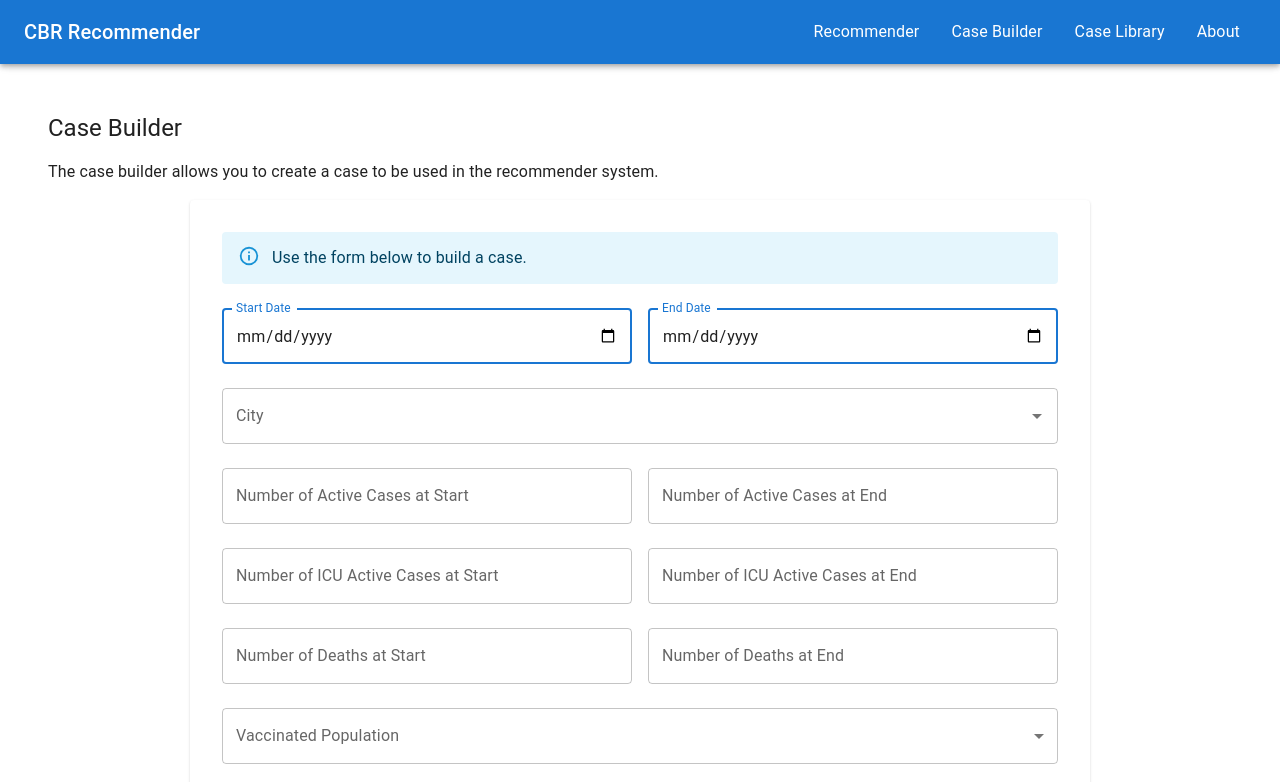
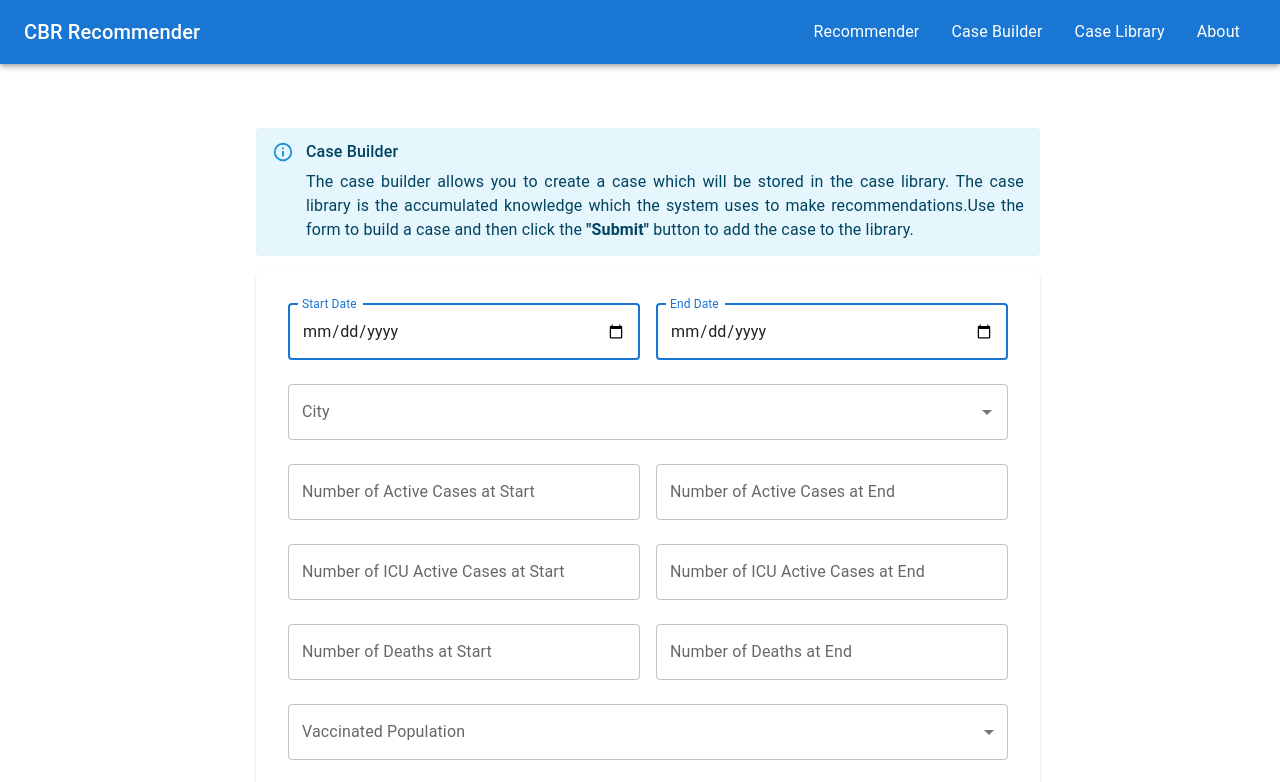
Before and after one commit to shehabshalan/cbr-client, a React (Vite) app: page /builder in a window 1280 px wide. Shown: the top 782 px of the page. Built offline with nearby package versions, Linux system fonts and the light colour scheme.

Commit message:
chore: case builder positioning

```diff
--- a/src/components/CaseBuilderForm.jsx
+++ b/src/components/CaseBuilderForm.jsx
@@ -11,7 +11,7 @@ import {
   VACCINE_POLICIES,
   VACCINATED_POPULATION,
 } from "../utils/constants";
-import { Alert, Autocomplete, Stack, Typography } from "@mui/material";
+import { Autocomplete, Stack } from "@mui/material";
 import { useCreateCase } from "../hooks/useCreateCase";
 import { useMemo } from "react";
 
@@ -108,23 +108,13 @@ const CaseBuilderForm = () => {
 
   return (
     <Paper
+      sx={{
+        p: 4,
+      }}
       component="form"
-      sx={{
-        maxWidth: 900,
-        margin: "auto",
-        p: 4,
-        display: "flex",
-        flexDirection: "column",
-        gap: 3,
-      }}
       onSubmit={formik.handleSubmit}
     >
-      <Alert severity="info">
-        <Typography variant="body1">
-          Use the form below to build a case.
-        </Typography>
-      </Alert>
-      <Stack direction="row" spacing={2}>
+      <Stack direction="row" spacing={2} mb={3}>
         <TextField
           fullWidth
           id="start_date"
@@ -151,6 +141,7 @@ const CaseBuilderForm = () => {
         />
       </Stack>
       <Autocomplete
+        sx={{ mb: 3 }}
         id="city"
         name="city"
         options={memoizedCities}
@@ -166,7 +157,7 @@ const CaseBuilderForm = () => {
         )}
         onChange={(_, value) => formik.setFieldValue("city", value)}
       />
-      <Stack direction="row" spacing={2}>
+      <Stack direction="row" spacing={2} mb={3}>
         <TextField
           fullWidth
           id="problem_start_number_of_active_cases"
@@ -202,7 +193,7 @@ const CaseBuilderForm = () => {
           }
         />
       </Stack>
-      <Stack direction="row" spacing={2}>
+      <Stack direction="row" spacing={2} mb={3}>
         <TextField
           fullWidth
           id="problem_start_number_of_icu_active_cases"
@@ -239,7 +230,7 @@ const CaseBuilderForm = () => {
         />
       </Stack>
 
-      <Stack direction="row" spacing={2}>
+      <Stack direction="row" spacing={2} mb={3}>
         <TextField
           fullWidth
           id="problem_start_number_of_deaths"
@@ -276,6 +267,7 @@ const CaseBuilderForm = () => {
         />
       </Stack>
       <TextField
+        sx={{ mb: 3 }}
         fullWidth
         id="problem_vaccinated_population"
         name="problem_vaccinated_population"
@@ -295,6 +287,7 @@ const CaseBuilderForm = () => {
         {memoizedVaccinatedPopulation}
       </TextField>
       <TextField
+        sx={{ mb: 3 }}
         fullWidth
         id="solution_lockdown_policy_level"
         name="solution_lockdown_policy_level"
@@ -315,6 +308,7 @@ const CaseBuilderForm = () => {
       </TextField>
 
       <TextField
+        sx={{ mb: 3 }}
         fullWidth
         id="solution_mask_policy_level"
         name="solution_mask_policy_level"
@@ -335,6 +329,7 @@ const CaseBuilderForm = () => {
       </TextField>
 
       <TextField
+        sx={{ mb: 3 }}
         fullWidth
         id="solution_vaccine_policy_level"
         name="solution_vaccine_policy_level"
--- a/src/pages/Builder.jsx
+++ b/src/pages/Builder.jsx
@@ -1,20 +1,34 @@
-import { Box, Typography } from "@mui/material";
+import { Alert, AlertTitle, Box, Grid, Typography } from "@mui/material";
 import CaseBuilderForm from "../components/CaseBuilderForm";
 
 const Builder = () => {
   return (
-    <Box>
-      <Box>
-        <Typography variant="h5" sx={{ mb: 2 }}>
-          Case Builder
-        </Typography>
-        <Typography variant="body1" sx={{ mb: 2 }}>
-          The case builder allows you to create a case to be used in the
-          recommender system.
-        </Typography>
-      </Box>
-      <CaseBuilderForm />
-    </Box>
+    <Grid
+      container
+      spacing={2}
+      direction="column"
+      sx={{
+        maxWidth: 800,
+        margin: "auto",
+      }}
+    >
+      <Grid item xs={12}>
+        <Alert severity="info">
+          <AlertTitle>Case Builder</AlertTitle>
+
+          <Typography variant="body1" align="justify">
+            The case builder allows you to create a case which will be stored in
+            the case library. The case library is the accumulated knowledge
+            which the system uses to make recommendations.Use the form to build
+            a case and then click the
+            <b> "Submit"</b> button to add the case to the library.
+          </Typography>
+        </Alert>
+      </Grid>
+      <Grid item xs={12}>
+        <CaseBuilderForm />
+      </Grid>
+    </Grid>
   );
 };
 
```
